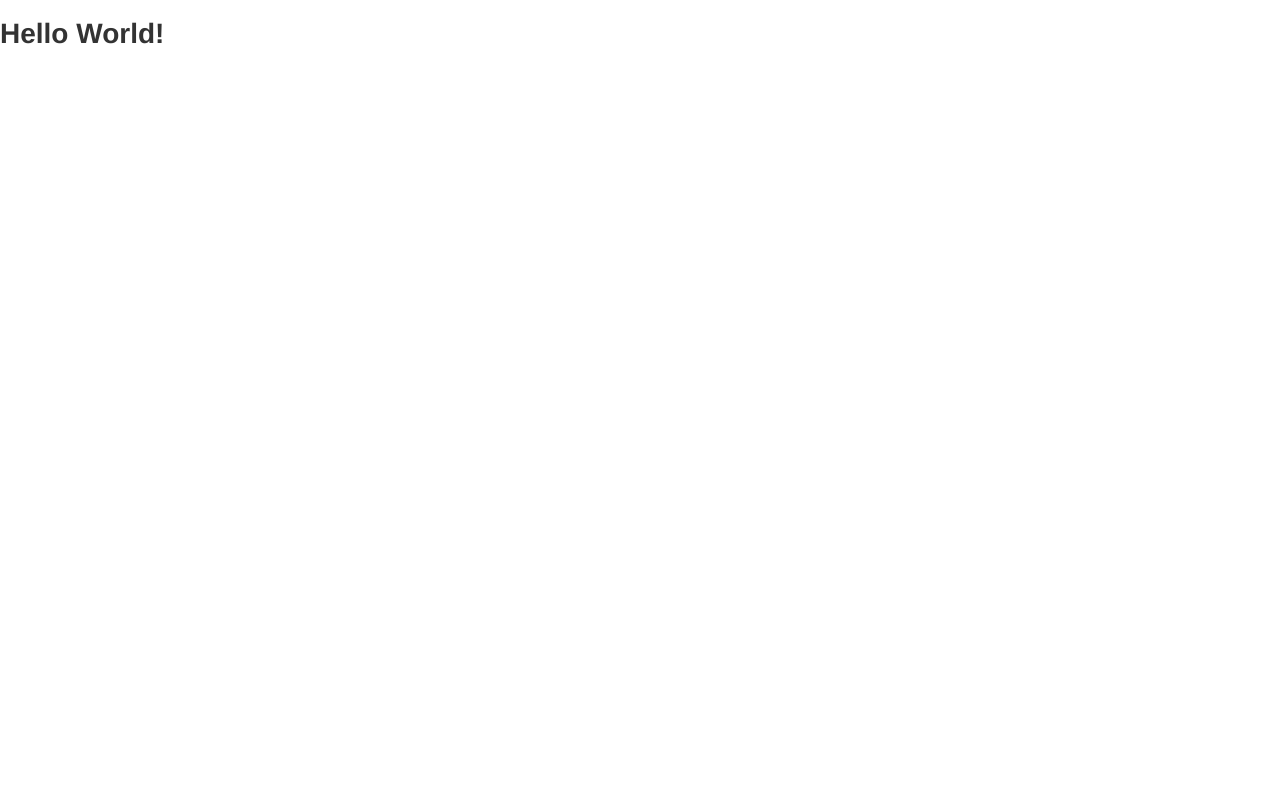
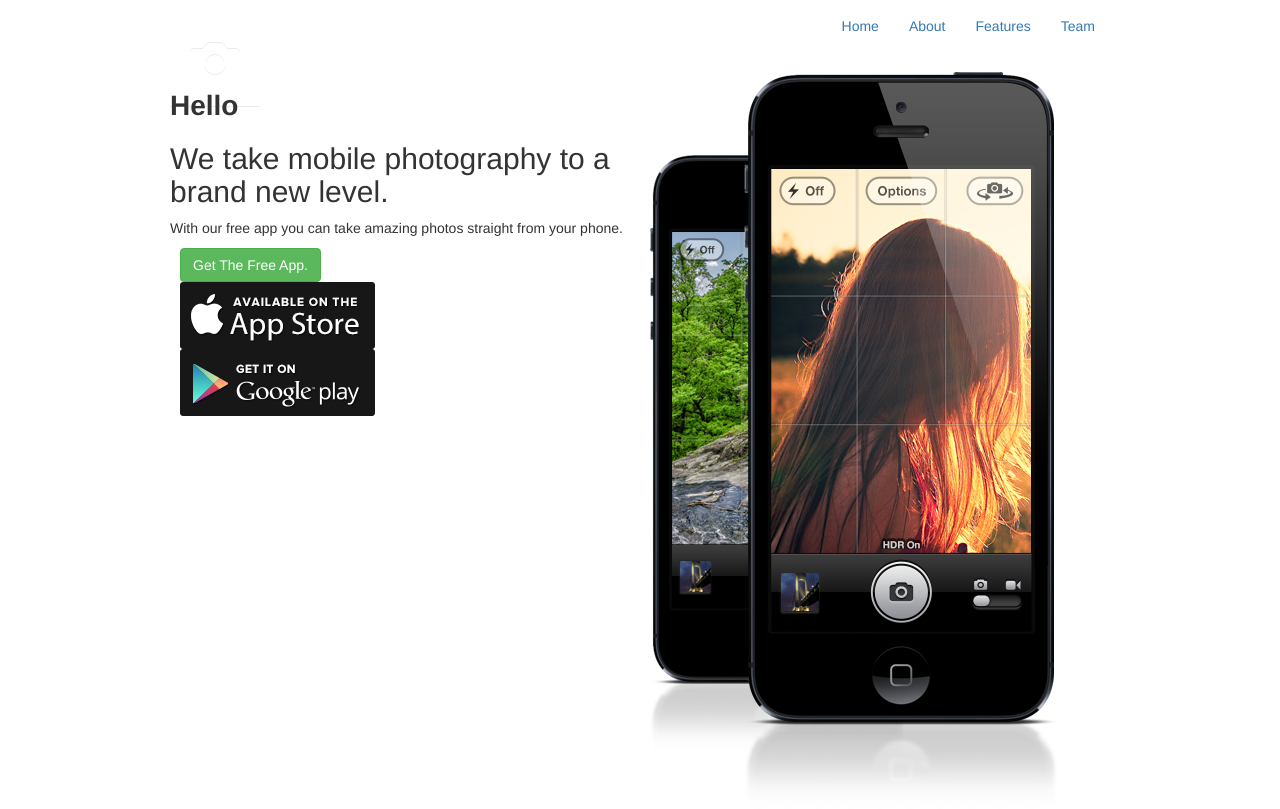
Before and after one commit to MAshrafM/PSD_IndexPage, a website: page public/index.html in a window 1280 px wide. Drawn offline with nearby package versions, Linux system fonts and the light colour scheme.

Commit message:
header structure

```diff
--- a/public/index.html
+++ b/public/index.html
@@ -11,7 +11,77 @@
 	<link href="/assets/stylesheets/main.css" rel="stylesheet">
 </head>
 <body>
-  <h1> Hello World! </h1>
+  <!-- Header Section -->
+  <section id="header_wrapper">
+    <header class="navbar">
+      <div class="container">
+        <div class="navbar-header">
+          <button type="button" class="navbar-toggle collapsed" data-toggle="collapse" data-target="#navbar-collapse" aria-expanded="false">
+            <span class="sr-only">Toggle navigation</span>
+            <span class="icon-bar"></span>
+            <span class="icon-bar"></span>
+            <span class="icon-bar"></span>
+          </button>
+
+          <a class="navbar-brand" href="/"><img src="assets/images/logo.png" alt="logo"></a>
+        </div>
+
+        <div class="collapse navbar-collapse right-navigation" id="navbar-collapse">
+          <nav>
+            <ul class="nav navbar-nav navbar-right">
+              <li><a href="/">Home</a></li>
+              <li><a href="#about_wrapper">About</a></li>
+              <li><a href="#feature_wrapper">Features</a></li>
+              <li><a href="#team_wrapper">Team</a></li>
+            </ul>
+          </nav>
+        </div>
+      </div>
+    </header>
+
+    <div class="container">
+      <div class="row">
+        <div class="col-sm-6 top-description">
+          <h1>Hello</h1>
+          <h2>We take mobile photography to a brand new level.</h2>
+          <p>With our free app you can take amazing photos straight from your phone.</p>
+
+          <div class="col-sm-10 stores-banner">
+            <a href="#" class="btn btn-success">Get The Free App.</a>
+            <br />
+            <a href="#"><img src="assets/images/aplbtn.png" alt="apple button"></a>
+            <a href="#"><img src="assets/images/gogbtn.png" alt="google button"></a>
+          </div>
+        </div>
+        <div class="col-sm-6 top-phones">
+          <img src="assets/images/topphones.png" alt="top phones">
+        </div>
+      </div>
+    </div>
+  </section><!-- /end Header Section -->
+
+  <!-- About Section -->
+  <section id="about_wrapper">
+
+  </section><!-- /end About Section -->
+
+  <!-- Feature Section -->
+  <section id="feature_wrapper">
+
+  </section><!-- /end Feature Section -->
+
+  <!-- Team Section -->
+  <section id="team_wrapper">
+
+  </section><!-- /end Team Section -->
+
+  <!-- Footer Section -->
+  <section id="footer_wrapper">
+
+  </section><!-- /end Footer Section -->
+
+
+  <!-- Scripts -->
   <script   src="https://code.jquery.com/jquery-2.2.4.min.js"   integrity="sha256-BbhdlvQf/xTY9gja0Dq3HiwQF8LaCRTXxZKRutelT44="   crossorigin="anonymous"></script>
   <script src="/assets/javascript/bootstrap.min.js"></script>
 </body>
```
